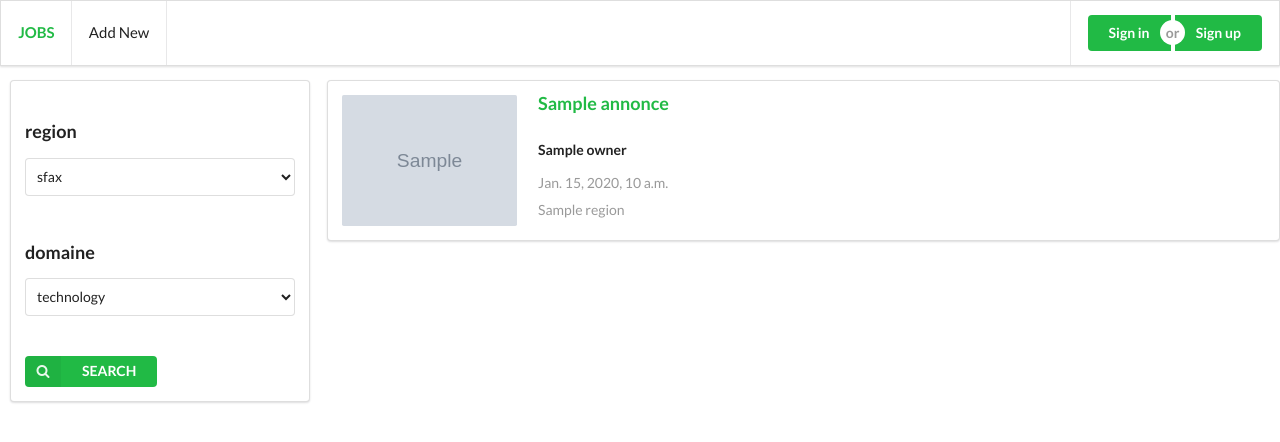
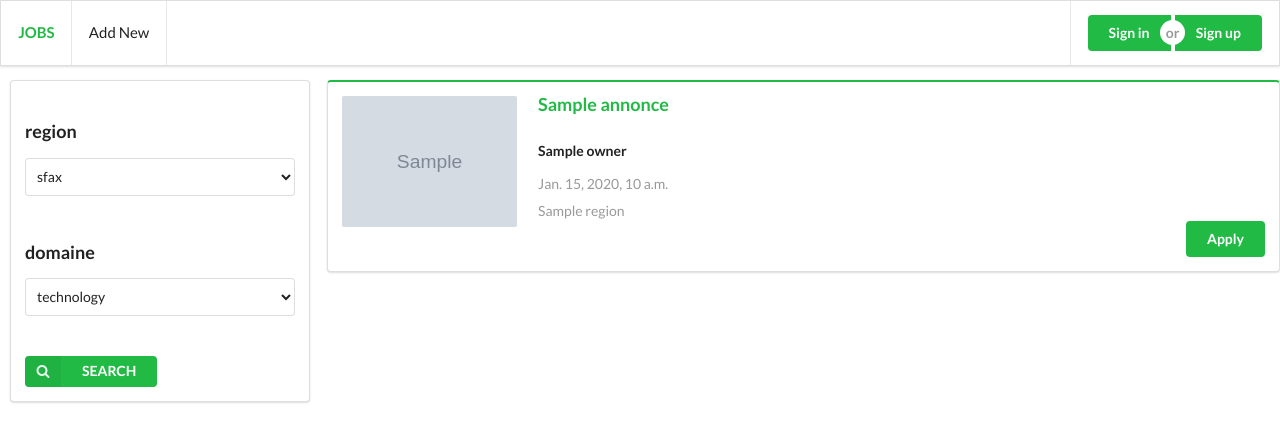
Before and after one commit to Yacin92/jobs-website, a Django app: template jobs_search/templates/jobs_search/index.html in a window 1280 px wide. Shown: the top 442 px of the page. Run offline with Django 3.2, Linux system fonts and the light colour scheme; the template is opened without the code that fills it: most values are stand-ins (such as "Sample title", 1, 10 or a date in 2020); grey boxes marked "Sample" are stand-in pictures; some libraries are stand-ins or nearby versions.

Commit message:
[TV-003][IMP] add apply button

```diff
--- a/jobs_search/templates/jobs_search/index.html
+++ b/jobs_search/templates/jobs_search/index.html
@@ -43,7 +43,7 @@
         {%for annonce in all_annonces%}
         <br>
         <div class="ui container">
-            <div class="ui segment">
+            <div class="ui green segment">
                 <div class="ui items">
                     <div class="item">
                         <div class="image">
@@ -59,6 +59,9 @@
                             </div>
                             <div class="extra">
                                 {{annonce.region}}
+                            </div>
+                            <div>
+                                <button class="ui green right floated button">Apply</button>
                             </div>
                         </div>
                     </div>
```
